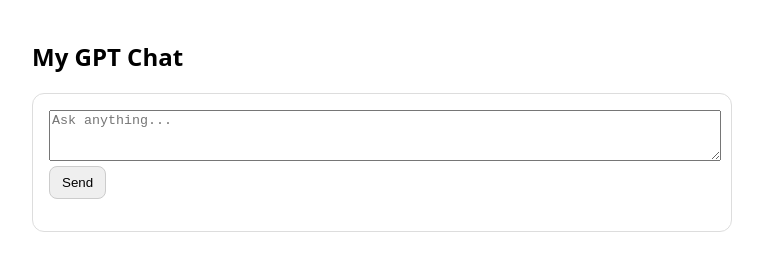
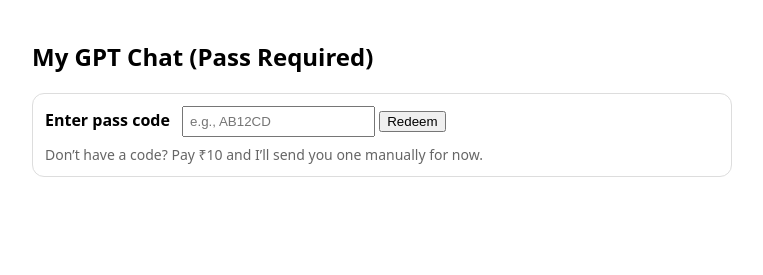
Before and after one commit to Ankit5519/mychatapp, a website: page public/index.html in a window 1280 px wide. Shown: the whole page, without its empty margins (258-1021 px from the left). Drawn offline with Linux system fonts and the light colour scheme.

Commit message:
Update index.html

```diff
--- a/public/index.html
+++ b/public/index.html
@@ -1,44 +1,70 @@
-<!doctype html>
-<html>
-  <head>
-    <meta charset="utf-8"/>
-    <title>My GPT Chat</title>
-    <meta name="viewport" content="width=device-width, initial-scale=1"/>
-    <style>
-      body{font:16px system-ui;max-width:700px;margin:40px auto;padding:0 16px}
-      textarea{width:100%}
-      #box{border:1px solid #ddd;border-radius:12px;padding:16px}
-      button{padding:8px 12px;border-radius:8px;border:1px solid #ccc;cursor:pointer}
-      pre{white-space:pre-wrap}
-    </style>
-  </head>
-  <body>
-    <h2>My GPT Chat</h2>
-    <div id="box">
-      <textarea id="q" rows="3" placeholder="Ask anything..."></textarea><br/>
+<body style="font:16px system-ui;max-width:700px;margin:40px auto;padding:0 16px">
+  <h2>My GPT Chat (Pass Required)</h2>
+
+  <div id="passBox" style="border:1px solid #ddd;border-radius:12px;padding:12px;margin-bottom:16px">
+    <b>Enter pass code</b>
+    <input id="code" placeholder="e.g., AB12CD" style="margin-left:8px;padding:6px"/>
+    <button id="redeem">Redeem</button>
+    <span id="passStatus" style="margin-left:12px;color:#555"></span>
+    <p style="margin:8px 0 0 0;font-size:14px;color:#666">
+      Don’t have a code? Pay ₹10 and I’ll send you one manually for now.
+    </p>
+  </div>
+
+  <div id="chatBox" style="display:none;border:1px solid #ddd;border-radius:12px;padding:16px">
+    <div style="margin-bottom:8px;color:#555">
+      <span id="info">Messages left: —</span>
+    </div>
+
+    <textarea id="q" rows="3" style="width:100%" placeholder="Ask anything..."></textarea><br/>
     <button id="send">Send</button>
     <p id="status"></p>
-      <pre id="out"></pre>
+    <pre id="out" style="white-space:pre-wrap"></pre>
   </div>
 
   <script>
-      const out = document.getElementById("out");
-      const statusEl = document.getElementById("status");
-      document.getElementById("send").onclick = async () => {
+    let token = null;
+    let messagesLeft = 0;
+
+    async function redeem() {
+      const code = document.getElementById("code").value.trim();
+      const r = await fetch("/api/redeem", {
+        method:"POST",
+        headers:{"Content-Type":"application/json"},
+        body: JSON.stringify({ code })
+      });
+      const j = await r.json();
+      const s = document.getElementById("passStatus");
+      if (!j.ok) { s.textContent = j.error || "Invalid code"; return; }
+      token = j.token;
+      messagesLeft = j.messagesLeft;
+      s.textContent = "Pass active.";
+      document.getElementById("info").textContent = "Messages left: " + messagesLeft;
+      document.getElementById("chatBox").style.display = "block";
+    }
+
+    async function send() {
+      if (!token) return alert("Redeem a pass code first.");
       const user = document.getElementById("q").value.trim();
       if (!user) return;
-        statusEl.textContent = "Thinking…";
-        out.textContent += "You: " + user + "\n";
+      document.getElementById("status").textContent = "Thinking…";
+      document.getElementById("out").textContent += "You: " + user + "\n";
       const r = await fetch("/api/chat", {
-          method: "POST",
-          headers: {"Content-Type":"application/json"},
-          body: JSON.stringify({ messages:[{role:"user", content:user}] })
+        method:"POST",
+        headers:{"Content-Type":"application/json"},
+        body: JSON.stringify({ token, messages:[{role:"user", content:user}] })
       });
       const j = await r.json();
-        statusEl.textContent = "";
-        out.textContent += "Bot: " + (j.reply || j.error || "Error") + "\n\n";
+      document.getElementById("status").textContent = "";
+      document.getElementById("out").textContent += "Bot: " + (j.reply || j.error || "Error") + "\n\n";
+      if (j.messagesLeft !== undefined) {
+        messagesLeft = j.messagesLeft;
+        document.getElementById("info").textContent = "Messages left: " + messagesLeft;
+      }
       document.getElementById("q").value = "";
-      };
+    }
+
+    document.getElementById("redeem").onclick = redeem;
+    document.getElementById("send").onclick = send;
   </script>
 </body>
-</html>
```
Lines whose indentation alone changed are shown as unchanged.
